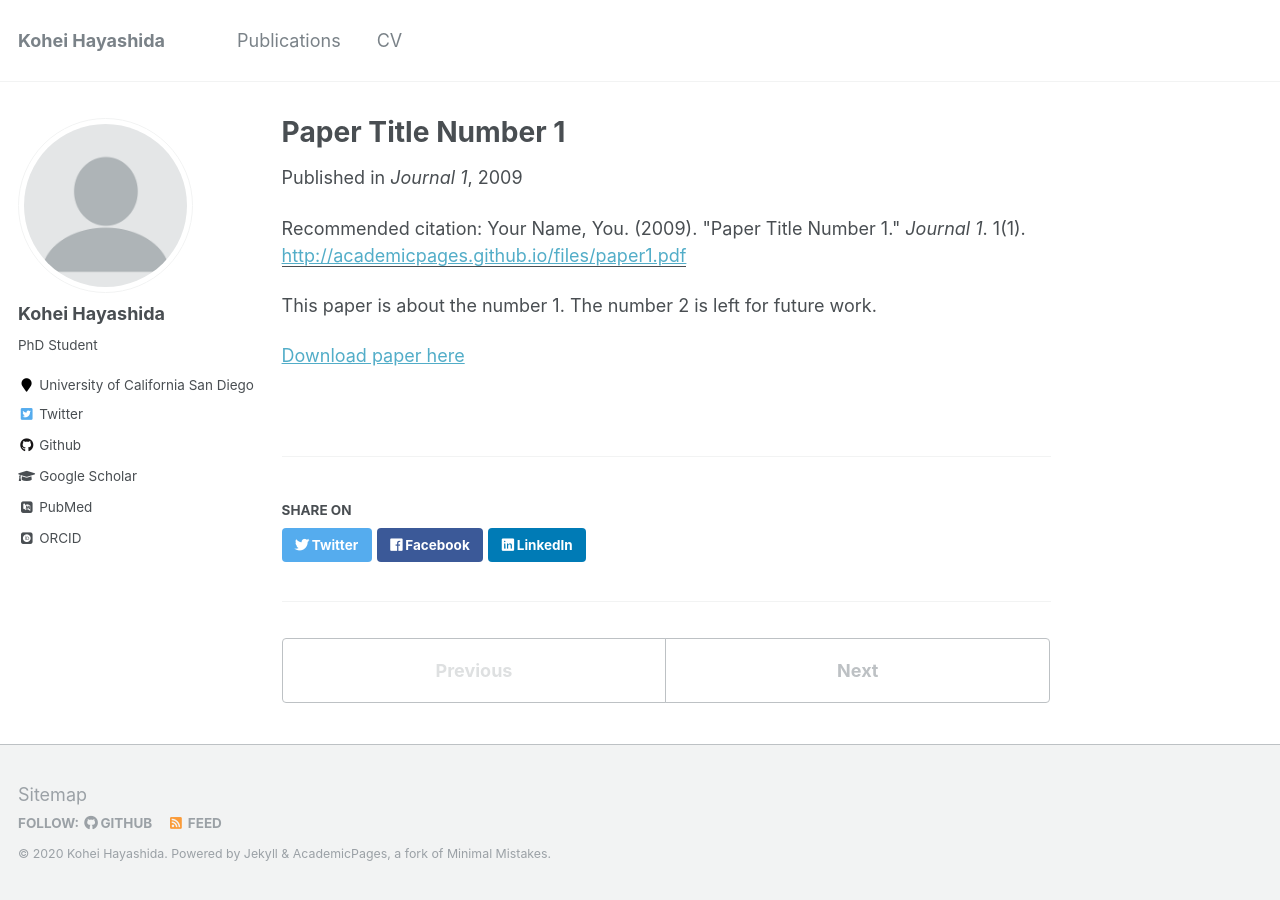
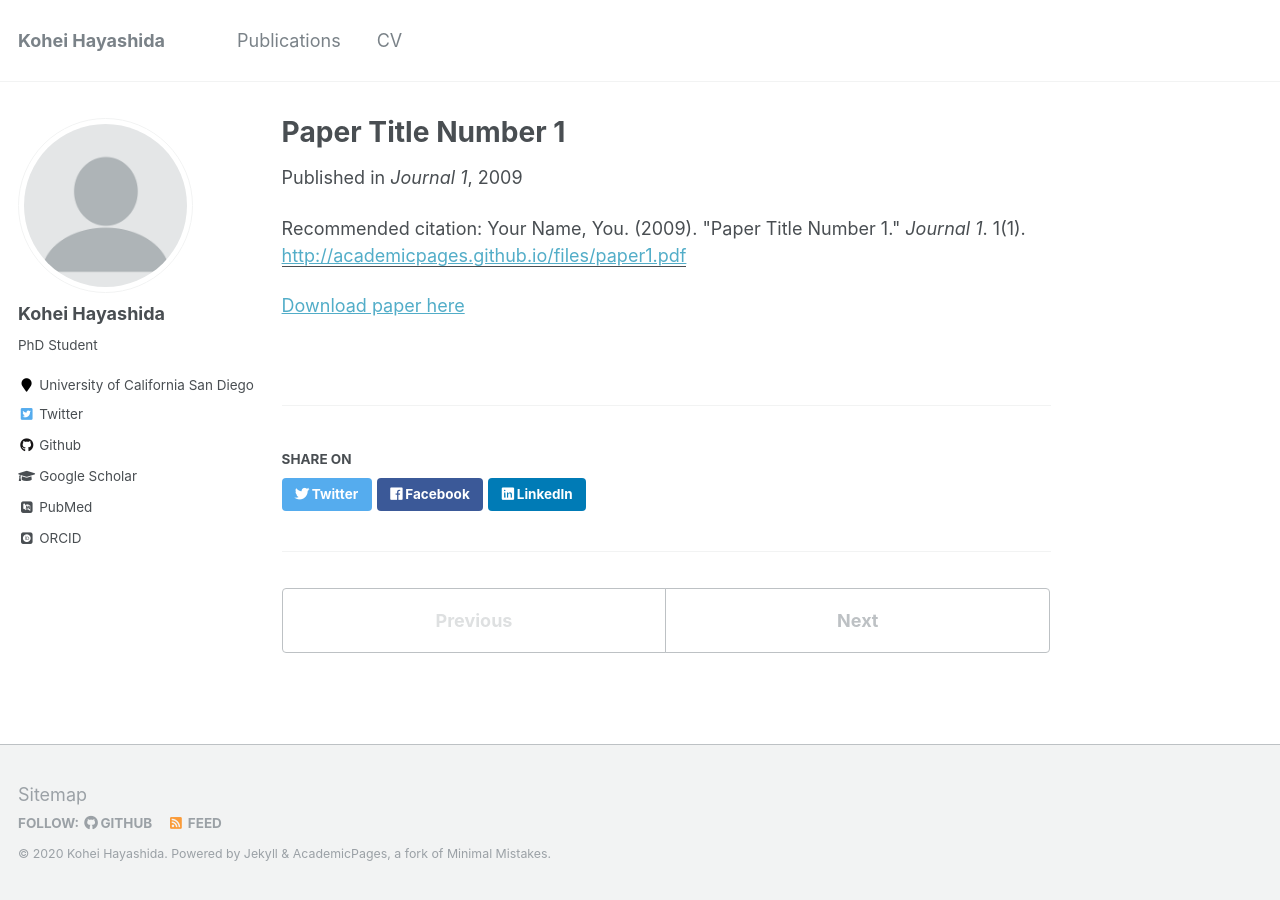
Before and after one commit to doralindaaaa/doralindaaaa.github.io, a Jekyll site: the page built from _publications/2009-10-01-paper-title-number-1.md, in a window 1280 px wide. Built offline with Jekyll 4.4.1, drawn with Linux system fonts in a browser that asks for light colours; some web fonts are replaced.

Commit message:
deleted message

```diff
--- a/_publications/2009-10-01-paper-title-number-1.md
+++ b/_publications/2009-10-01-paper-title-number-1.md
@@ -8,6 +8,5 @@ venue: 'Journal 1'
 paperurl: 'http://academicpages.github.io/files/paper1.pdf'
 citation: 'Your Name, You. (2009). &quot;Paper Title Number 1.&quot; <i>Journal 1</i>. 1(1).'
 ---
-This paper is about the number 1. The number 2 is left for future work.
 
 [Download paper here](http://academicpages.github.io/files/paper1.pdf)
```
